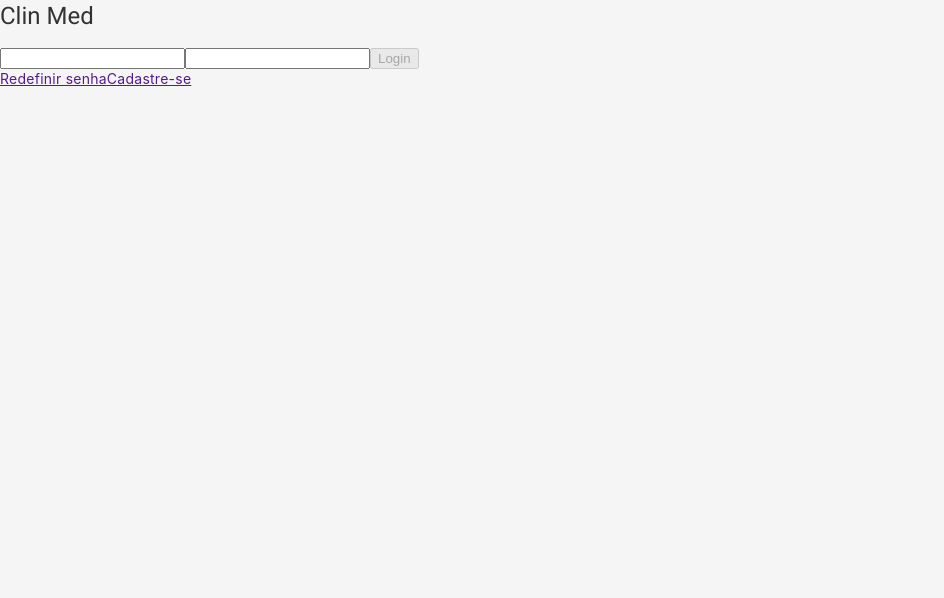
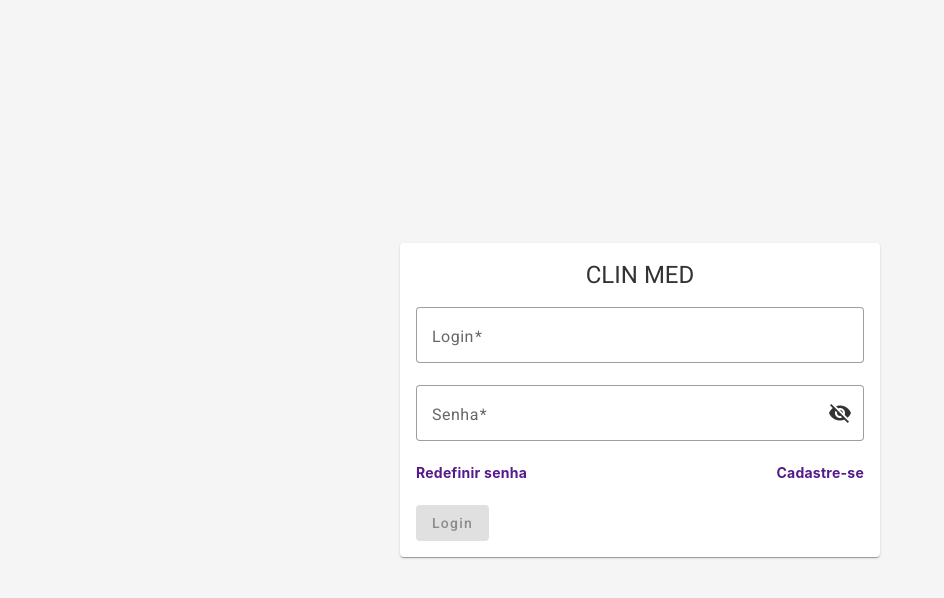
Before and after one commit to nicps-git/hackthonunifametro_frontend, an Angular app: page /auth/login in a window 1280 px wide. Shown: the top 598 px of the page, without its empty margins (0-944 px from the left). Built offline with nearby package versions, Linux system fonts and the light colour scheme.

Commit message:
Criado componente reutilizavel frame

```diff
--- a/src/app/feature/auth/auth-routing.module.ts
+++ b/src/app/feature/auth/auth-routing.module.ts
@@ -1,6 +1,5 @@
 import { NgModule } from '@angular/core';
 import { RouterModule, Routes } from '@angular/router';
-import { AuthComponent } from './auth.component';
 import { LoginComponent } from './pages/login/login.component';
 
 const routes: Routes = [
--- /dev/null
+++ b/src/app/feature/auth/components/frame/frame.component.css
@@ -0,0 +1,22 @@
+.container {
+    width: 100;
+    height: 100vh;
+    display: flex;
+    align-items: center;
+    justify-content: center;
+}
+
+#frame-header {
+    width: 100%;
+}
+
+h1, h2 {
+    width: 100%;
+    text-align: center;
+}
+
+@media(min-width: 400px) {
+    mat-card {
+        min-width: 30rem;
+    }
+}
--- /dev/null
+++ b/src/app/feature/auth/components/frame/frame.component.html
@@ -0,0 +1,13 @@
+<div class="container">
+    <mat-card>
+        <mat-card-header>
+            <div id="frame-header">
+                <h1>CLIN MED</h1>
+                <h2>{{subtitle}}</h2>
+            </div>
+        </mat-card-header>
+        <mat-card-content>
+            <ng-content></ng-content>
+        </mat-card-content>
+    </mat-card>
+</div>
--- a/src/app/feature/auth/pages/login/login.component.css
+++ b/src/app/feature/auth/pages/login/login.component.css
@@ -0,0 +1,18 @@
+form {
+   display: flex;
+   flex-direction: column;
+}
+
+#links {
+   width: 100%;
+   display: flex;
+   justify-content: space-between;
+   margin-bottom: 1.4rem;
+}
+
+
+@media(min-width: 400px) {
+   mat-card {
+      min-width: 30rem;
+   }
+}
--- a/src/app/feature/auth/pages/login/login.component.html
+++ b/src/app/feature/auth/pages/login/login.component.html
@@ -1,13 +1,21 @@
-<div [formGroup]="loginForm" class="container">
-    <h1>Clin Med</h1>
-    <form action="" method="post">
-        <input type="text" formControlName="username">
-        <input type="password" formControlName="password">
-        <button [disabled]="!loginForm.valid">Login</button>
+<app-frame>
+    <form action="" method="post" [formGroup]="loginForm">
+        <mat-form-field appearance="outline">
+            <mat-label>Login</mat-label>
+            <input matInput type="text" formControlName="username" [class.invalid]="false">
+        </mat-form-field>
+
+        <mat-form-field appearance="outline">
+            <mat-label>Senha</mat-label>
+            <input matInput [type]="hide ? 'password' : 'text'" formControlName="password">
+            <button mat-icon-button matSuffix (click)="hide = !hide" [attr.aria-label]="'Hide password'" [attr.aria-pressed]="hide">
+                <mat-icon>{{hide ? 'visibility_off' : 'visibility'}}</mat-icon>
+            </button>
+        </mat-form-field>
     </form>
-    <div>
+    <div id="links">
         <a href="">Redefinir senha</a>
         <a href="">Cadastre-se</a>
     </div>
-
-</div>
+    <button id="login-button" mat-flat-button color="primary" [disabled]="!loginForm.valid">Login</button>
+</app-frame>
--- a/src/app/feature/auth/pages/login/login.component.ts
+++ b/src/app/feature/auth/pages/login/login.component.ts
@@ -9,6 +9,7 @@ import { FormBuilder, FormGroup, Validators } from '@angular/forms';
 export class LoginComponent implements OnInit{
 
   loginForm!:FormGroup;
+  hide = true;
 
   constructor(private formBuilder:FormBuilder){}
 
--- a/src/styles.css
+++ b/src/styles.css
@@ -3,3 +3,7 @@
 
 html, body { height: 100%; }
 body { margin: 0; font-family: Roboto, "Helvetica Neue", sans-serif; background: #F5F5F5; }
+
+a {text-decoration: none; font-weight: bold;}
+
+a:hover{text-decoration: underline;}
```
Also changed, not shown: src/app/feature/auth/auth.component.ts (deleted, +0 -10 lines), src/app/feature/auth/auth.module.ts (+14 -3 lines), src/app/feature/auth/components/frame/frame.component.ts (added, +12 -0 lines), 1 other file (tests, documents, lock files or other folders).
